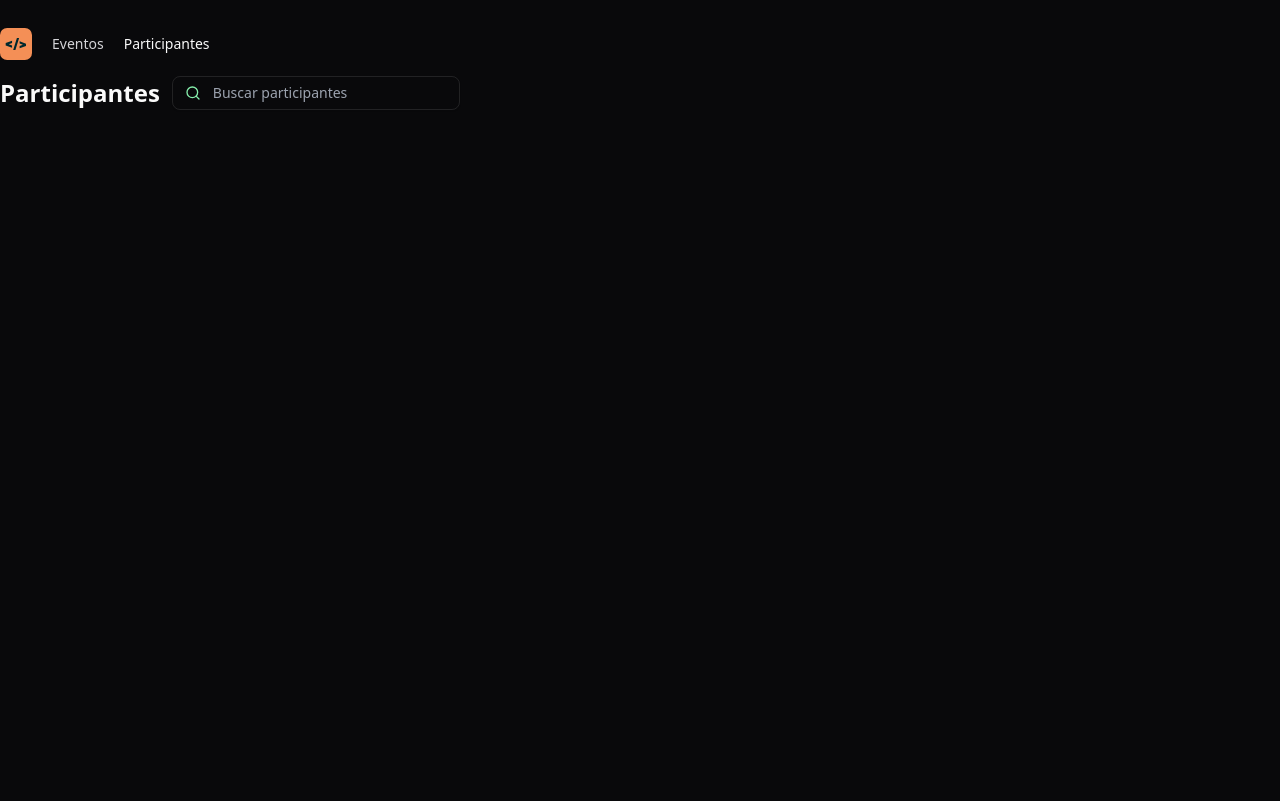
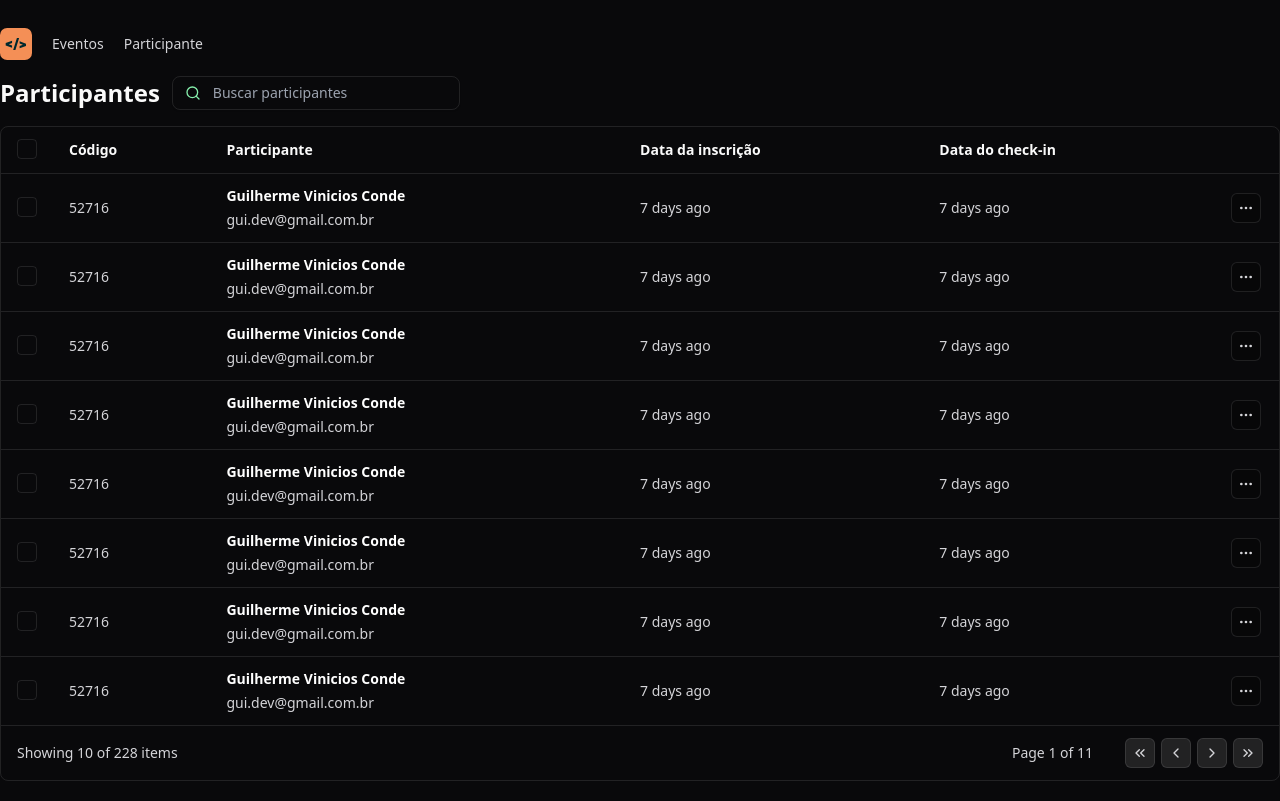
Before and after one commit to guicondee/Nlw-15UNite-React, a React (Vite) app: page / in a window 1280 px wide. Built offline with nearby package versions, Linux system fonts and the light colour scheme.

Commit message:
sorting out component on files name

```diff
--- a/src/app.tsx
+++ b/src/app.tsx
@@ -1,5 +1,5 @@
-import { AtendeeList } from "./components/atendee-list";
-import { Header } from "./components/header";
+import { AtendeeList } from "./components/atendee-list/atendee-list";
+import { Header } from "./components/header/header";
 
 export function App() {
   return (
--- a/src/components/atendee-list.tsx
+++ /dev/null
@@ -1,18 +0,0 @@
-import { Search } from "lucide-react";
-import * as Input from "../components/input/index";
-
-export function AtendeeList() {
-  return (
-    <div className="flex items-center gap-3">
-      <p className="text-2xl font-bold">Participantes</p>
-      <div className="w-72">
-        <Input.Root>
-          <Input.Prefix>
-            <Search width={16} height={16} color="#86efac" />
-          </Input.Prefix>
-          <Input.Control placeholder="Buscar participantes" />
-        </Input.Root>
-      </div>
-    </div>
-  );
-}
--- /dev/null
+++ b/src/components/atendee-list/atendee-list.tsx
@@ -0,0 +1,110 @@
+import {
+  Search,
+  MoreHorizontal,
+  ChevronsLeft,
+  ChevronLeft,
+  ChevronRight,
+  ChevronsRight,
+} from "lucide-react";
+import * as Input from "../input/index";
+import { CheckboxInput } from "../checkbox/checkbox";
+import { IconButton } from "../icon-button/icon-button";
+import { Table } from "../table/table";
+import { TableHeader } from "../table/table-header";
+import { TableCell } from "../table/table-cell";
+import { TableRow } from "../table/table-row";
+import { ChangeEvent, useState } from "react";
+
+export function AtendeeList() {
+  const [search, setSearch] = useState("");
+
+  const handleSearchingInput = (event: ChangeEvent<HTMLInputElement>) => {
+    setSearch(event.target.value);
+  };
+
+  return (
+    <div className="flex flex-col gap-4">
+      <div className="flex items-center gap-3">
+        <p className="text-2xl font-bold">Participantes</p>
+        <div className="w-72">
+          <Input.Root>
+            <Input.Prefix>
+              <Search width={16} height={16} color="#86efac" />
+            </Input.Prefix>
+            <Input.Control
+              onChange={handleSearchingInput}
+              placeholder="Buscar participantes"
+            />
+          </Input.Root>
+        </div>
+      </div>
+
+      <Table>
+        <thead>
+          <tr className="border-b border-white/10">
+            <TableHeader style={{ width: 48 }}>
+              <CheckboxInput />
+            </TableHeader>
+            <TableHeader>Código</TableHeader>
+            <TableHeader>Participante</TableHeader>
+            <TableHeader>Data da inscrição</TableHeader>
+            <TableHeader>Data do check-in</TableHeader>
+            <TableHeader style={{ width: 64 }}></TableHeader>
+          </tr>
+        </thead>
+        <tbody>
+          {Array.from({ length: 8 }).map((_, index) => {
+            return (
+              <TableRow key={index}>
+                <TableCell>
+                  <CheckboxInput />
+                </TableCell>
+                <TableCell>52716</TableCell>
+                <TableCell>
+                  <div className="flex flex-col gap-1">
+                    <span className="text-white font-semibold">
+                      Guilherme Vinicios Conde
+                    </span>
+                    <span>gui.dev@gmail.com.br</span>
+                  </div>
+                </TableCell>
+                <TableCell>7 days ago</TableCell>
+                <TableCell>7 days ago</TableCell>
+                <TableCell>
+                  <IconButton transparent>
+                    <MoreHorizontal className="size-4" />
+                  </IconButton>
+                </TableCell>
+              </TableRow>
+            );
+          })}
+        </tbody>
+        <tfoot>
+          <tr>
+            <TableCell colSpan={3}>Showing 10 of 228 items</TableCell>
+            <TableCell className="text-right" colSpan={3}>
+              <div className="inline-flex items-center gap-8 ">
+                <span> Page 1 of 11</span>
+
+                <div className="flex gap-1.5">
+                  <IconButton>
+                    <ChevronsLeft className="size-4" />
+                  </IconButton>
+                  <IconButton>
+                    <ChevronLeft className="size-4" />
+                  </IconButton>
+                  <IconButton>
+                    <ChevronRight className="size-4" />
+                  </IconButton>
+                  <IconButton>
+                    <ChevronsRight className="size-4" />
+                  </IconButton>
+                </div>
+              </div>
+            </TableCell>
+          </tr>
+        </tfoot>
+      </Table>
+    </div>
+  );
+}
--- /dev/null
+++ b/src/components/checkbox/checkbox.tsx
@@ -0,0 +1,12 @@
+import * as Checkbox from "@radix-ui/react-checkbox";
+import { Check } from "lucide-react";
+
+export function CheckboxInput() {
+  return (
+    <Checkbox.Root className="w-5 h-5 p-[2px] border rounded border-white/10 data-[state=checked]:bg-orange-400">
+      <Checkbox.Indicator asChild>
+        <Check className="size-3.5 font-bold text-black" />
+      </Checkbox.Indicator>
+    </Checkbox.Root>
+  );
+}
--- a/src/components/header.tsx
+++ b/src/components/header/header.tsx
@@ -1,4 +1,5 @@
-import Logo from "../assets/logo.svg";
+import Logo from "../../assets/logo.svg";
+import { NavLink } from "../nav-link/nav-link";
 
 export function Header() {
   return (
@@ -9,12 +10,8 @@ export function Header() {
       />
 
       <nav className="flex gap-5">
-        <a className="text-sm font-medium text-zinc-300" href="">
-          Eventos
-        </a>
-        <a className="text-sm font-medium" href="">
-          Participantes
-        </a>
+        <NavLink>Eventos</NavLink>
+        <NavLink>Participante</NavLink>
       </nav>
     </div>
   );
--- /dev/null
+++ b/src/components/icon-button/icon-button.tsx
@@ -0,0 +1,20 @@
+import { ComponentProps } from "react";
+
+export interface IconButtonProps extends ComponentProps<"button"> {
+  transparent?: boolean;
+}
+
+export function IconButton({ transparent, ...props }: IconButtonProps) {
+  return (
+    <button
+      className={
+        transparent === true
+          ? "bg-black/20 border border-white/10 rounded-md px-1.5 py-1.5"
+          : "bg-white/10 border border-white/10 rounded-md px-1.5 py-1.5"
+      }
+      {...props}
+    >
+      {props.children}
+    </button>
+  );
+}
--- /dev/null
+++ b/src/components/nav-link/nav-link.tsx
@@ -0,0 +1,13 @@
+import { ComponentProps, ReactNode } from "react";
+
+export interface NavLinkProps extends ComponentProps<"a"> {
+  children: string;
+}
+
+export function NavLink(props: NavLinkProps) {
+  return (
+    <a className="text-sm font-medium text-zinc-300" {...props}>
+      {props.children}
+    </a>
+  );
+}
```
